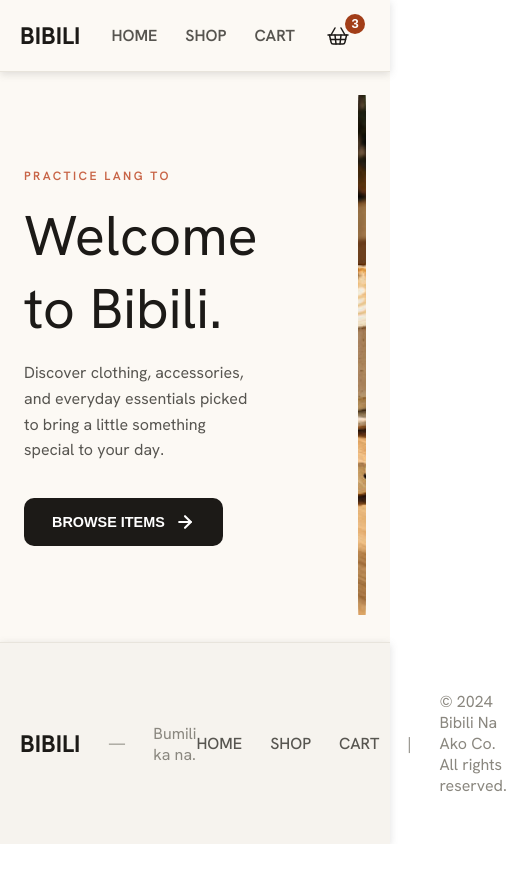
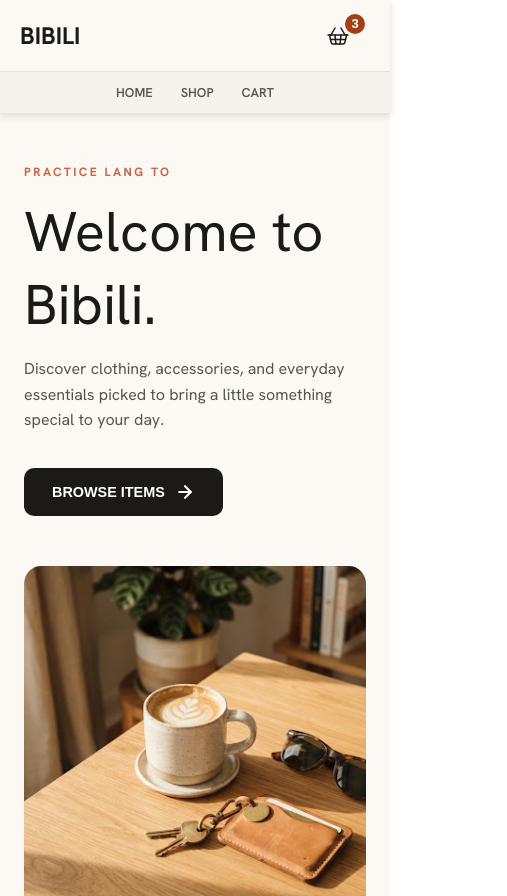
Before and after one commit to PapsRaps/Shopping-Site, a React (Vite) app: page / in a window 390 px wide. Shown: the top 896 px of the page, 507 px wide, since content can reach past the window. Before the commit the page ends 844 px from the top, so only its background shows below. Built offline with nearby package versions, Linux system fonts and the light colour scheme.

Commit message:
Add Responsiveness to Header, Footer and Homepage

```diff
--- a/src/components/Footer/Footer.jsx
+++ b/src/components/Footer/Footer.jsx
@@ -7,7 +7,7 @@ export default function Footer(){
                 <div className={styles.footerLeft}>
                     <h3>Bibili</h3>
                     <div className={styles.footerTextBorder}>—</div>
-                    <div className={styles.footerDesc}>Bumili ka na.</div>
+                    <div className={styles.footerDesc}>Bumili ka.</div>
                 </div>
                 <div className={styles.footerRight}>
                     <nav className={styles.footerLinks}>
@@ -16,7 +16,7 @@ export default function Footer(){
                         <a href=''>Cart</a>
                     </nav>
                     <div className={styles.footerTextBorder}>|</div>
-                    <div className={styles.footerDesc}>© 2024 Bibili Na Ako Co. All rights reserved.</div>
+                    <div className={styles.footerDesc}>© 2026 Bibili Na Ako Co. All rights reserved.</div>
                 </div>
             </div>
         </footer>
--- a/src/components/Footer/Footer.module.css
+++ b/src/components/Footer/Footer.module.css
@@ -9,6 +9,7 @@
     justify-content: space-between;
     align-items: center;
     padding: 48px 20px;
+    gap: 50px
 }
 
 .footerLeft, .footerRight{
@@ -48,3 +49,20 @@
 .footerLinks a:hover{
     color: var(--main-text-color);
 }
+
+@media (max-width: 900px) {
+    .footerContainer{
+        flex-direction: column;
+        gap: 30px;
+    }
+}
+
+@media (max-width: 650px) {
+    .footerLeft, .footerRight{
+        flex-direction: column;
+    }
+
+    .footerTextBorder{
+        display: none;
+    }
+}
--- a/src/components/Header/Header.module.css
+++ b/src/components/Header/Header.module.css
@@ -92,3 +92,41 @@ button.headerCart{
     top: -10px;
     right: -15px;
 }
+
+@media (max-width: 425px) {
+    .headerContainer{
+        display: grid;
+        gap: 20px;
+        padding-bottom: .3px;
+    }
+
+    .headerContainer h1{
+        grid-row: 1;
+        grid-column: 1;
+        justify-self: start;
+    }
+
+    .headerLinks{
+        grid-row: 2;
+        grid-column: span 2;
+        width: 100vw;
+        justify-content: center;
+        align-items: center;
+
+        background-color: var(--secondary-background-color);
+        border-top: 1px solid var(--border-color);
+
+        margin: 0 -20px;
+        padding: 12px 0;
+    }
+
+    .headerLinks a{
+        font-size: 0.8rem;
+    }
+
+    .headerCart{
+        grid-row: 1;
+        grid-column: 2;
+        justify-self: end;
+    }
+}
--- a/src/pages/Home/Home.module.css
+++ b/src/pages/Home/Home.module.css
@@ -14,7 +14,7 @@
 
 .homeEyebrow{
     font-size: 0.75rem;
-    font-weight: 600;
+    font-weight: bold;
     text-transform: uppercase;
     color: var(--accent-text-color);
     letter-spacing: 0.15rem;
@@ -58,3 +58,25 @@
     object-fit: cover;
     object-position: center;
 }
+
+@media (max-width: 1024px) {
+    .homeContent{
+        display: flex;
+        flex-direction: column;
+        gap: 50px;
+        margin: 50px 0;
+        align-items: start;
+    }
+
+    .homeLeft{
+        max-width: 600px;
+    }
+
+    .homeRight{
+        width: 100%;
+    }
+
+    .homeRight img{
+        height: 360px;
+    }
+}
```
